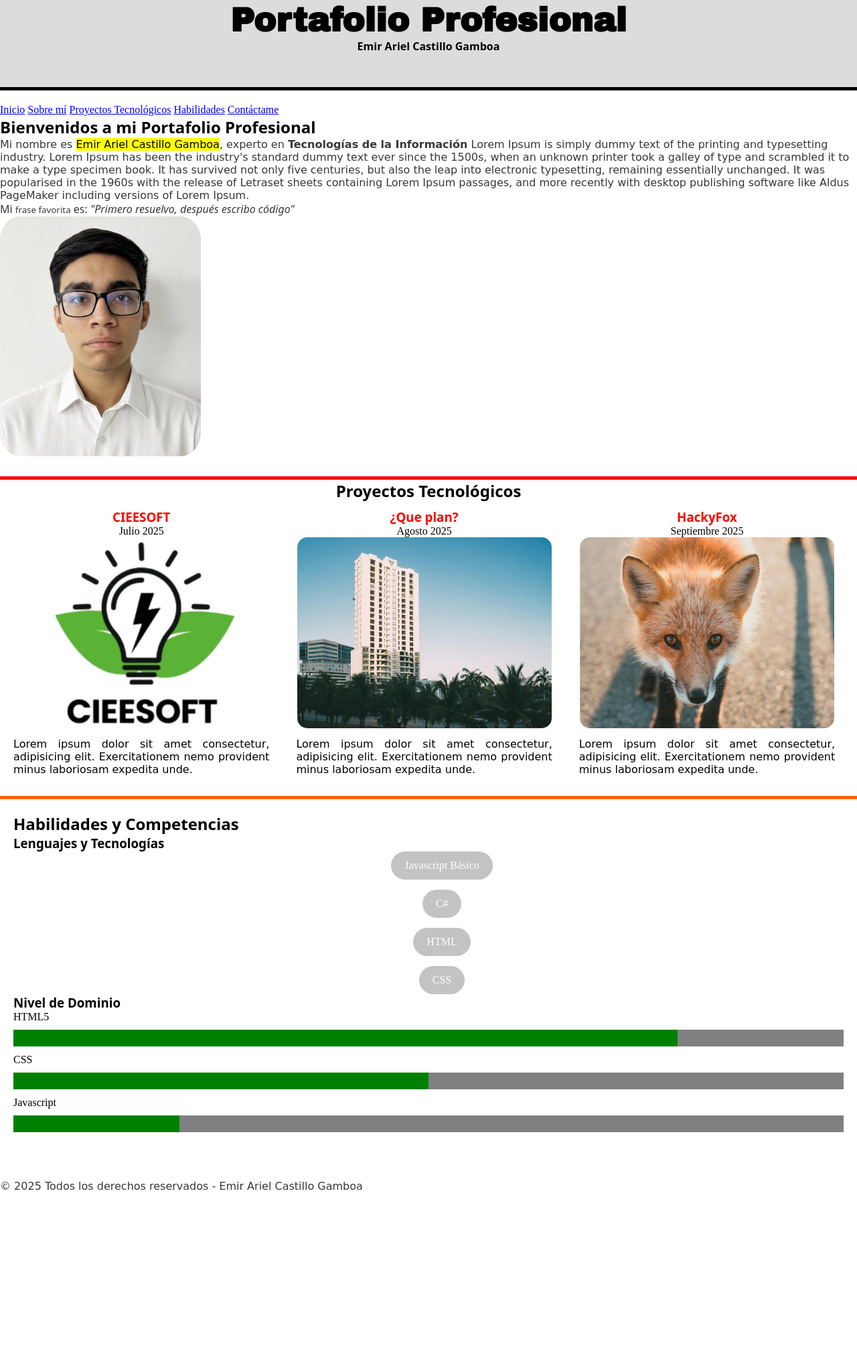
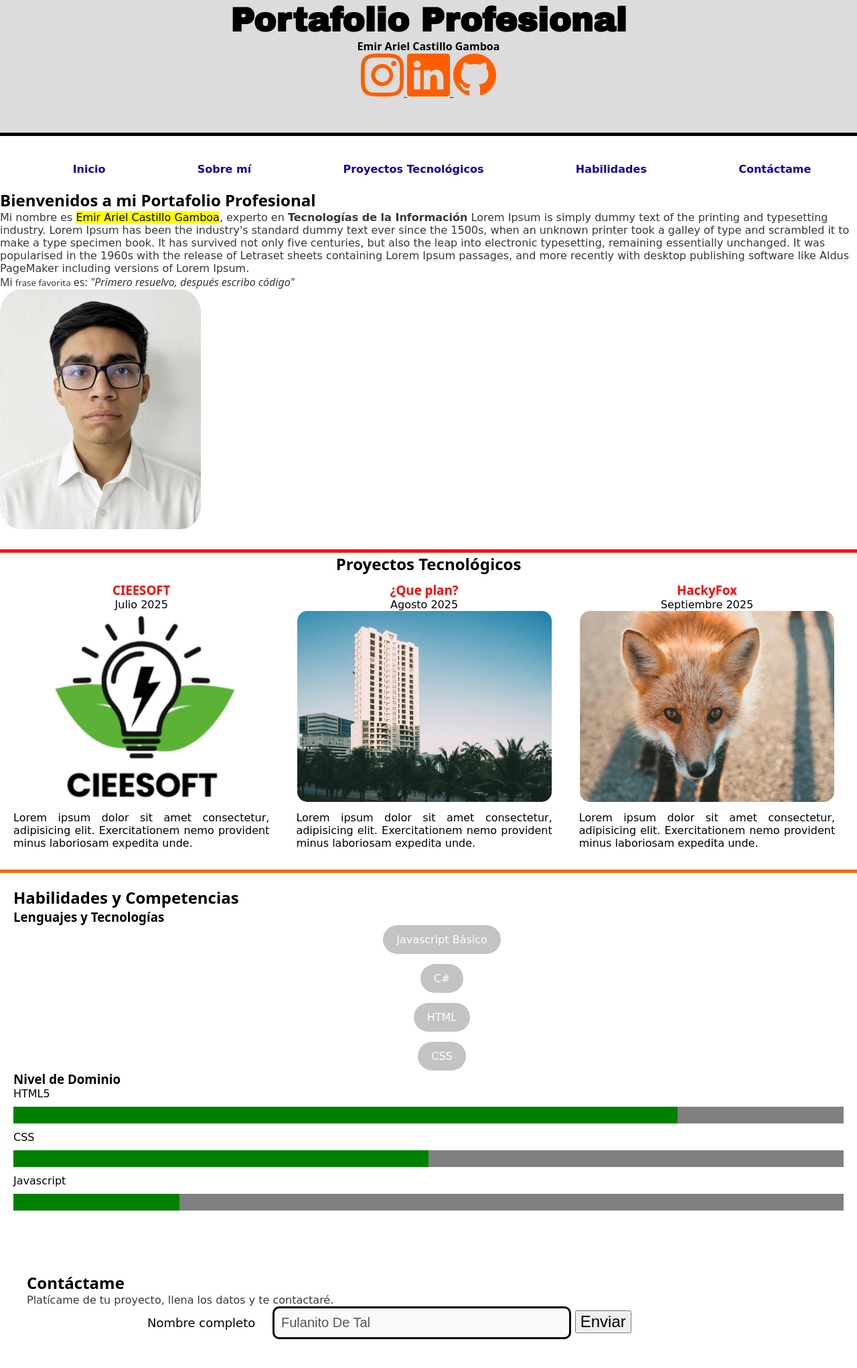
Before and after one commit to ShinyEmir/Portafolio-ECastillo, a plain HTML site: page index.html in a window 1280 px wide. Shown: the part 47-2089 px from the top of the page at 67% size. Before the commit the page ends 1827 px from the top, so only its background shows below. Drawn offline with Linux system fonts and the light colour scheme; a web font is replaced by a local one.

Commit message:
Mejorado de secciones y agregado de redes sociales-ECastillo | 15-10-2025

```diff
--- a/css/main.css
+++ b/css/main.css
@@ -2,6 +2,10 @@
 
 * {
     margin: auto;
+}
+
+body {
+    font-family: "Caveat", cursive;
 }
 
 header {
@@ -34,8 +38,35 @@ h5 {
 }
 
 p {
+    font-family: "Caveat", cursive;
     color: #383838;
-    font-family: "Caveat", cursive;
+}
+
+.bi {
+    color: #ff5e00;
+}
+
+#menu-principal {
+    list-style-type: none;
+    display: flex;
+}
+
+nav {
+    overflow: hidden;
+    padding: 20px 0;
+}
+
+#menu-principal a {
+    text-decoration: none;
+    color: #1100a7;
+    font-size: 16px;
+    font-weight: bolder;
+}
+
+#menu-principal a:hover {
+    color: #dcdcdc;
+    background-color: #1100a7;
+    padding: 8px;
 }
 
 #foto-perfil {
@@ -111,3 +142,42 @@ progress {
     border-radius: 25px;
     text-align: center;
 }
+
+#contacto {
+    padding: 40px;
+}
+
+.campos {
+    width: 70%;
+    clear: both;
+    font-size: 18px;
+}
+
+.campos label {
+    padding-right: 20px;
+
+}
+
+.campos input {
+    padding: 10px;
+    border: solid 3px #000000;
+    width: 50%;
+    font-size: 20px;
+    border-radius: 10px;
+}
+
+.campos button {
+    font-size: 24px;
+}
+
+footer {
+    overflow: hidden;
+    padding: 30px 0;
+    background-color: #c3c3c3;
+    text-align: center;
+    border-top: solid 5px #000000;
+}
+
+footer p {
+    color: #000000;
+}
--- a/index.html
+++ b/index.html
@@ -10,13 +10,38 @@
     <header> <!-- ENCABEZADO DE LA PÁGINA WEB -->
         <h1>Portafolio Profesional</h1>
         <h4>Emir Ariel Castillo Gamboa</h4>
+        <aside>
+            <a href="" class="redes">
+                <svg xmlns="http://www.w3.org/2000/svg" width="64" height="64" fill="currentColor"
+                    class="bi bi-instagram" viewBox="0 0 16 16">
+                    <path
+                        d="M8 0C5.829 0 5.556.01 4.703.048 3.85.088 3.269.222 2.76.42a3.9 3.9 0 0 0-1.417.923A3.9 3.9 0 0 0 .42 2.76C.222 3.268.087 3.85.048 4.7.01 5.555 0 5.827 0 8.001c0 2.172.01 2.444.048 3.297.04.852.174 1.433.372 1.942.205.526.478.972.923 1.417.444.445.89.719 1.416.923.51.198 1.09.333 1.942.372C5.555 15.99 5.827 16 8 16s2.444-.01 3.298-.048c.851-.04 1.434-.174 1.943-.372a3.9 3.9 0 0 0 1.416-.923c.445-.445.718-.891.923-1.417.197-.509.332-1.09.372-1.942C15.99 10.445 16 10.173 16 8s-.01-2.445-.048-3.299c-.04-.851-.175-1.433-.372-1.941a3.9 3.9 0 0 0-.923-1.417A3.9 3.9 0 0 0 13.24.42c-.51-.198-1.092-.333-1.943-.372C10.443.01 10.172 0 7.998 0zm-.717 1.442h.718c2.136 0 2.389.007 3.232.046.78.035 1.204.166 1.486.275.373.145.64.319.92.599s.453.546.598.92c.11.281.24.705.275 1.485.039.843.047 1.096.047 3.231s-.008 2.389-.047 3.232c-.035.78-.166 1.203-.275 1.485a2.5 2.5 0 0 1-.599.919c-.28.28-.546.453-.92.598-.28.11-.704.24-1.485.276-.843.038-1.096.047-3.232.047s-2.39-.009-3.233-.047c-.78-.036-1.203-.166-1.485-.276a2.5 2.5 0 0 1-.92-.598 2.5 2.5 0 0 1-.6-.92c-.109-.281-.24-.705-.275-1.485-.038-.843-.046-1.096-.046-3.233s.008-2.388.046-3.231c.036-.78.166-1.204.276-1.486.145-.373.319-.64.599-.92s.546-.453.92-.598c.282-.11.705-.24 1.485-.276.738-.034 1.024-.044 2.515-.045zm4.988 1.328a.96.96 0 1 0 0 1.92.96.96 0 0 0 0-1.92m-4.27 1.122a4.109 4.109 0 1 0 0 8.217 4.109 4.109 0 0 0 0-8.217m0 1.441a2.667 2.667 0 1 1 0 5.334 2.667 2.667 0 0 1 0-5.334" />
+                </svg>
+            </a>
+            <a href="https://www.linkedin.com/in/emir-castillo-993a31329" class="redes">
+                <svg xmlns="http://www.w3.org/2000/svg" width="64" height="64" fill="currentColor"
+                    class="bi bi-linkedin" viewBox="0 0 16 16">
+                    <path
+                        d="M0 1.146C0 .513.526 0 1.175 0h13.65C15.474 0 16 .513 16 1.146v13.708c0 .633-.526 1.146-1.175 1.146H1.175C.526 16 0 15.487 0 14.854zm4.943 12.248V6.169H2.542v7.225zm-1.2-8.212c.837 0 1.358-.554 1.358-1.248-.015-.709-.52-1.248-1.342-1.248S2.4 3.226 2.4 3.934c0 .694.521 1.248 1.327 1.248zm4.908 8.212V9.359c0-.216.016-.432.08-.586.173-.431.568-.878 1.232-.878.869 0 1.216.662 1.216 1.634v3.865h2.401V9.25c0-2.22-1.184-3.252-2.764-3.252-1.274 0-1.845.7-2.165 1.193v.025h-.016l.016-.025V6.169h-2.4c.03.678 0 7.225 0 7.225z" />
+                </svg>
+            </a>
+            <a href="" class="redes">
+                <svg xmlns="http://www.w3.org/2000/svg" width="64" height="64" fill="currentColor" class="bi bi-github"
+                    viewBox="0 0 16 16">
+                    <path
+                        d="M8 0C3.58 0 0 3.58 0 8c0 3.54 2.29 6.53 5.47 7.59.4.07.55-.17.55-.38 0-.19-.01-.82-.01-1.49-2.01.37-2.53-.49-2.69-.94-.09-.23-.48-.94-.82-1.13-.28-.15-.68-.52-.01-.53.63-.01 1.08.58 1.23.82.72 1.21 1.87.87 2.33.66.07-.52.28-.87.51-1.07-1.78-.2-3.64-.89-3.64-3.95 0-.87.31-1.59.82-2.15-.08-.2-.36-1.02.08-2.12 0 0 .67-.21 2.2.82.64-.18 1.32-.27 2-.27s1.36.09 2 .27c1.53-1.04 2.2-.82 2.2-.82.44 1.1.16 1.92.08 2.12.51.56.82 1.27.82 2.15 0 3.07-1.87 3.75-3.65 3.95.29.25.54.73.54 1.48 0 1.07-.01 1.93-.01 2.2 0 .21.15.46.55.38A8.01 8.01 0 0 0 16 8c0-4.42-3.58-8-8-8" />
+                </svg>
+            </a>
+        </aside>
     </header>
     <nav> <!-- MENÚ DE NAVEGACIÓN -->
-        <a href="#">Inicio</a>
-        <a href="#">Sobre mí</a>
-        <a href="#proyectos">Proyectos Tecnológicos</a>
-        <a href="#habilidades">Habilidades</a>
-        <a href="#">Contáctame</a>
+        <ul id="menu-principal">
+            <li><a href="#">Inicio</a></li>
+            <li><a href="#">Sobre mí</a></li>
+            <li><a href="#proyectos">Proyectos Tecnológicos</a></li>
+            <li><a href="#habilidades">Habilidades</a></li>
+            <li><a href="#">Contáctame</a></li>
+        </ul>
     </nav>
     <main> <!-- CONTENIDO PRINCIPAL -->
         <section>
@@ -80,6 +105,17 @@
                 <progress max="100" value="20">20%</progress>
             </div>
         </section>
+        <section id="contacto">
+            <h2>Contáctame</h2>
+            <p>Platícame de tu proyecto, llena los datos y te contactaré.</p>
+            <form>
+                <div class="campos">
+                    <label>Nombre completo</label>
+                    <input type="text" value="Fulanito De Tal" name="nombre" placeholder="Nombre completo" disabled />
+                    <button>Enviar</button>
+                </div>
+            </form>
+        </section>
     </main>
     <footer> <!-- PIE DE PÁGINA -->
         <p>&copy; 2025 Todos los derechos reservados - Emir Ariel Castillo Gamboa</p>
```
